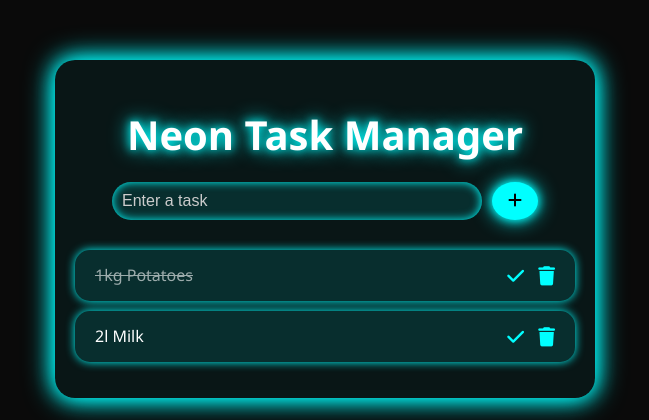
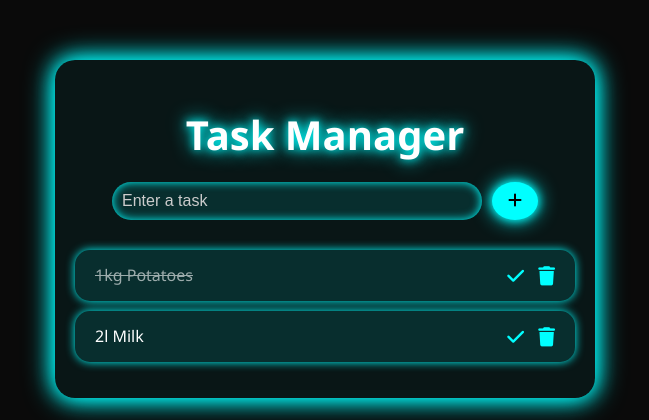
Before and after one commit to Armaan-2309/task-manager-flask, a Flask app: page / in a window 1280 px wide. Shown: the top 420 px of the page, without its empty margins (315-964 px from the left). Run offline with Flask 3, Linux system fonts and the light colour scheme; data comes from the database, SQL or seed files in the repository.

Commit message:
initial commit

```diff
--- a/templates/index.html
+++ b/templates/index.html
@@ -2,13 +2,13 @@
 <html lang="en">
 <head>
   <meta charset="UTF-8">
-  <title>Neon Task Manager</title>
+  <title>Task Manager</title>
   <link rel="stylesheet" href="{{ url_for('static', filename='style.css') }}">
   <link rel="stylesheet" href="https://cdnjs.cloudflare.com/ajax/libs/font-awesome/6.5.0/css/all.min.css" />
 </head>
 <body class="dark-mode">
   <div class="container">
-    <h1>Neon Task Manager</h1>
+    <h1>Task Manager</h1>
 
     <form action="/add" method="POST" onsubmit="return validateInput();">
       <input type="text" name="content" id="task-input" placeholder="Enter a task" maxlength="20" required>
```
